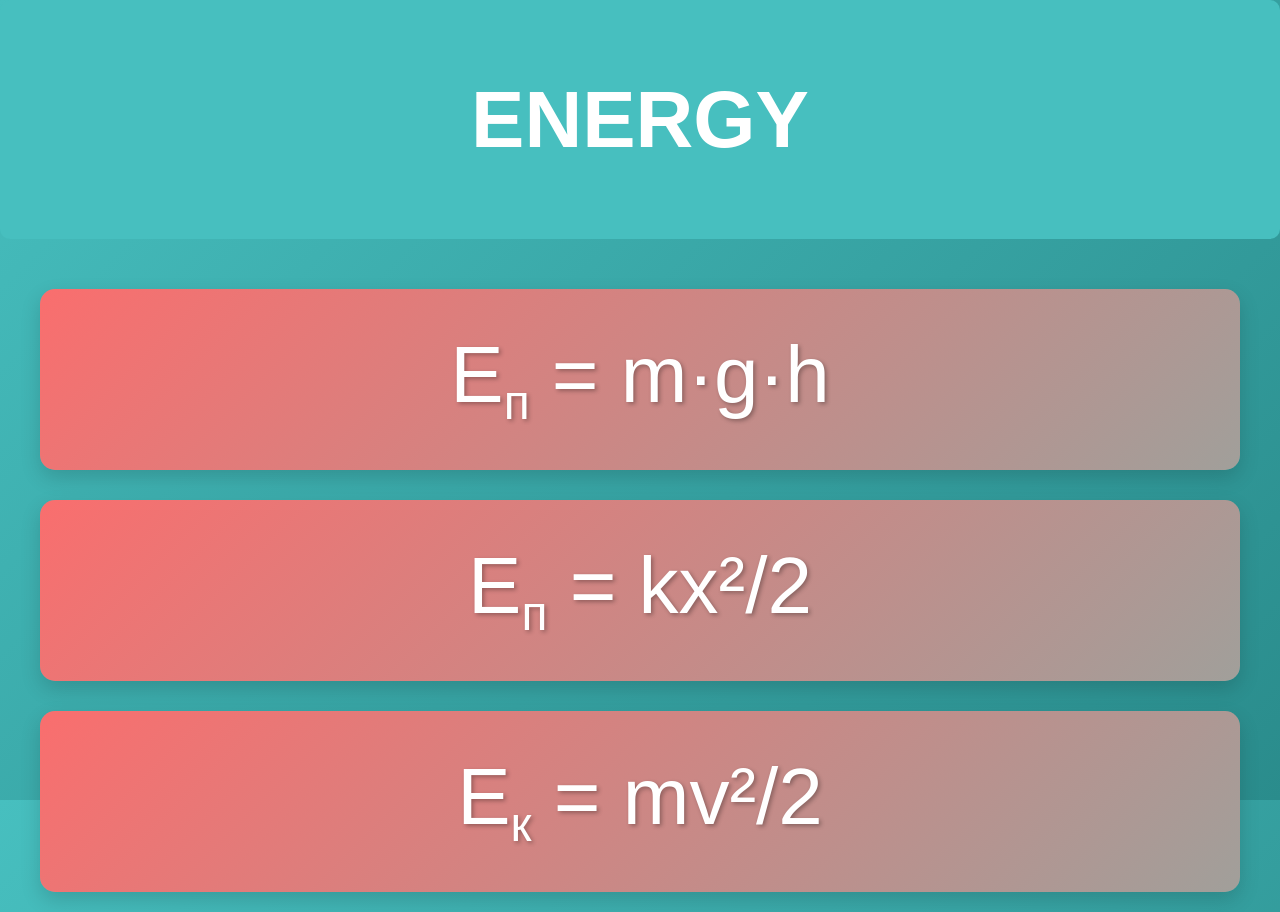
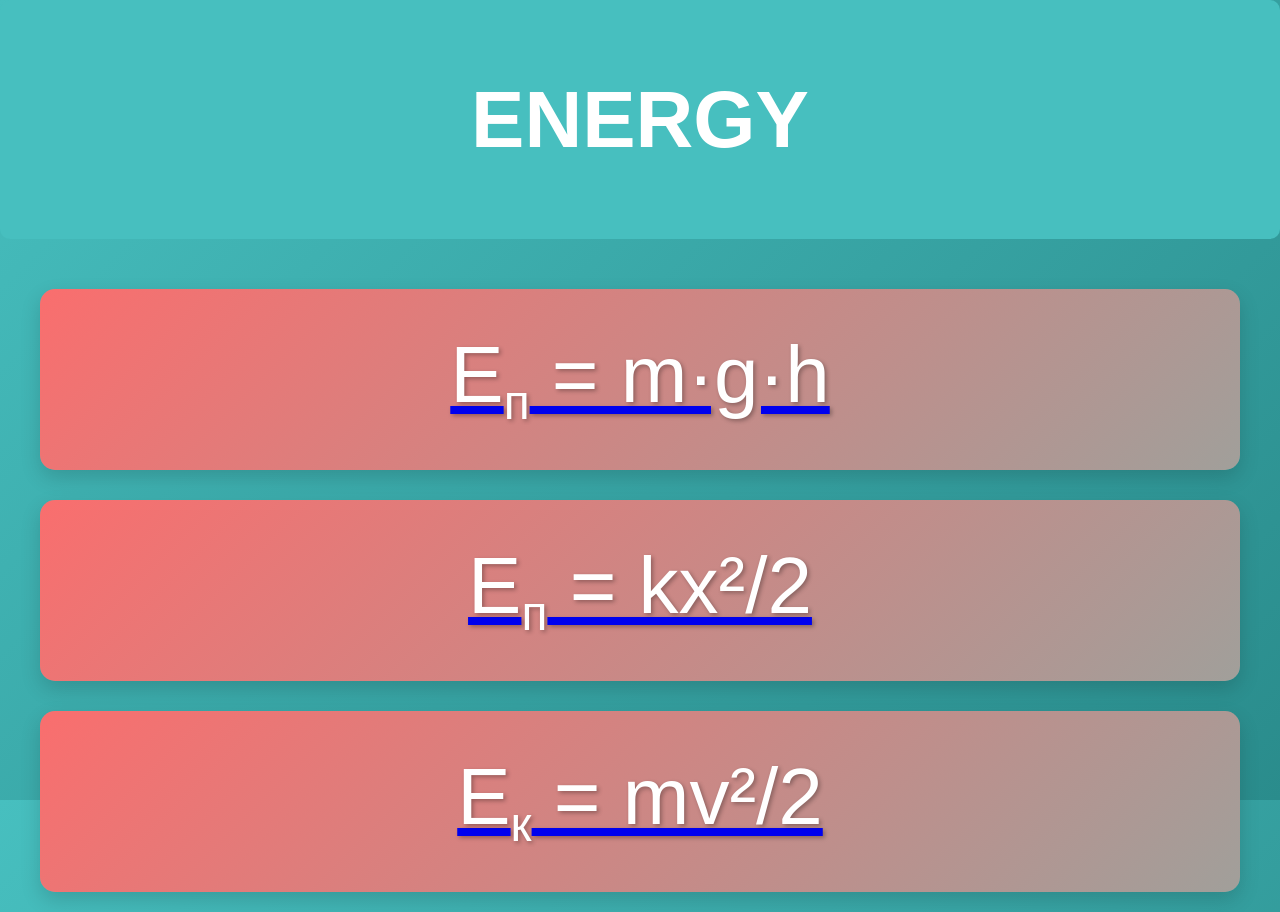
Before and after one commit to Ivan1421/fizika, a plain HTML site: page index.html in a window 1280 px wide. Drawn offline with Linux system fonts and the light colour scheme.

Commit message:
Update index.html

```diff
--- a/index.html
+++ b/index.html
@@ -3,16 +3,25 @@
   <div class="popa"><h1>ENERGY</h1></div>
 
   <div class="formulas-container">
+    <!-- Формула 1 (кликабельная) -->
+    <a href="formula1.html" class="formula-link">
       <div class="formula-box gradient-bg">
         <div class="formula">E<sub>п</sub> = m·g·h</div>
       </div>
+    </a>
 
+    <!-- Формула 2 (кликабельная) -->
+    <a href="formula2.html" class="formula-link">
       <div class="formula-box gradient-bg">
         <div class="formula">E<sub>п</sub> = kx²/2</div>
       </div>
+    </a>
 
+    <!-- Формула 3 (кликабельная) -->
+    <a href="formula3.html" class="formula-link">
       <div class="formula-box gradient-bg">
         <div class="formula">E<sub>к</sub> = mv²/2</div>
       </div>
+    </a>
   </div>
 </body>
```
Lines whose indentation alone changed are shown as unchanged.
